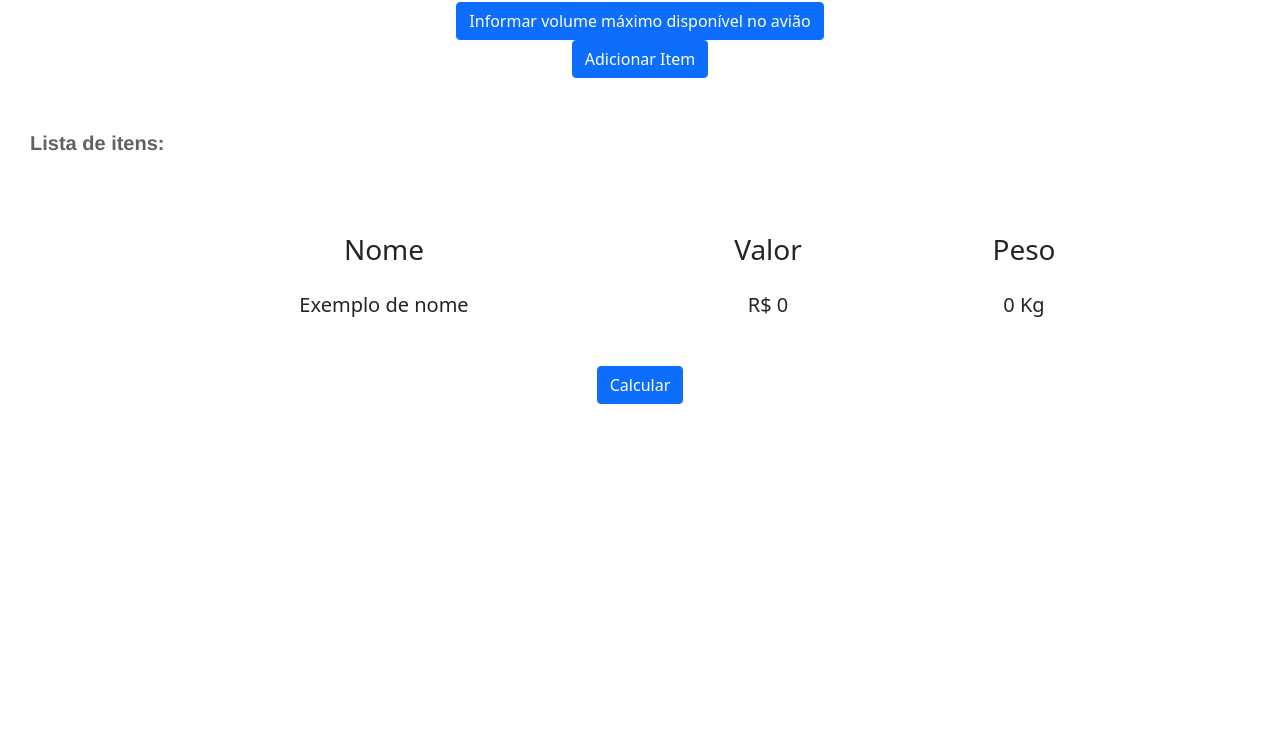
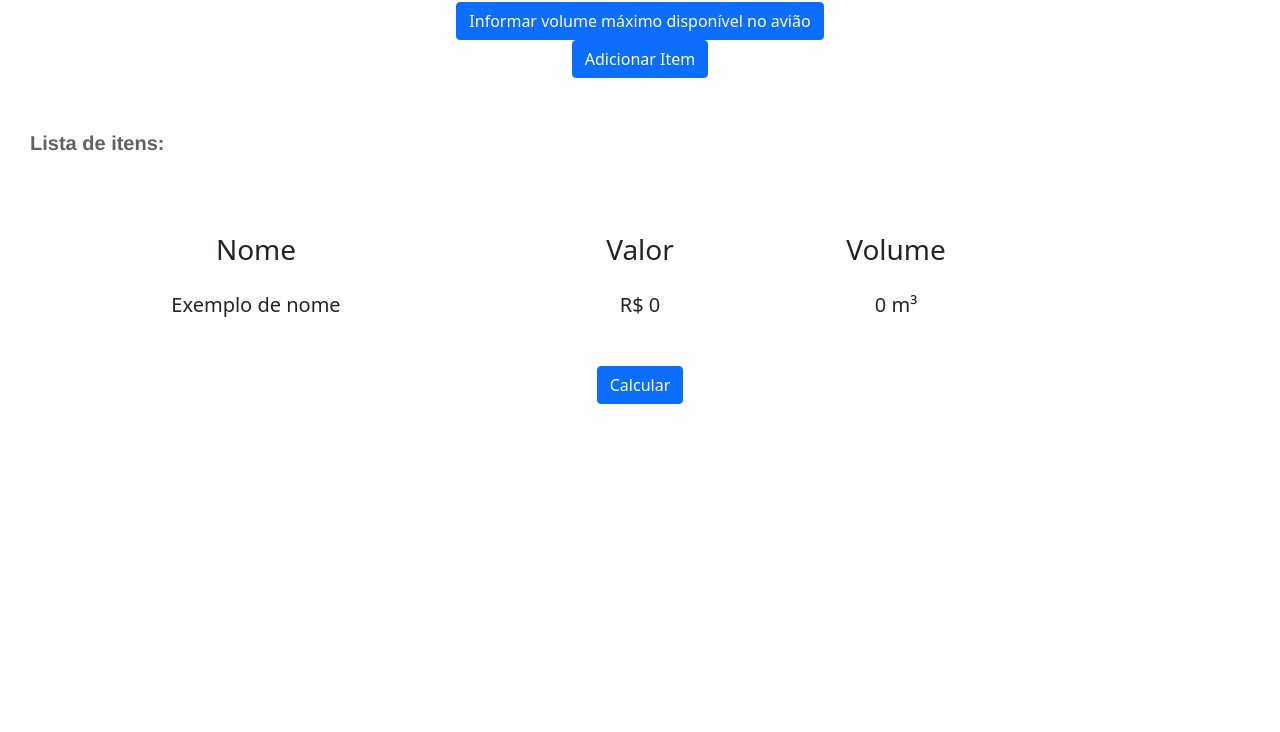
Before and after one commit to projeto-de-algoritmos/PD_Airbus, a React app: page / in a window 1280 px wide. Shown: the part 68-800 px from the top of the page. Built offline with nearby package versions, Linux system fonts and the light colour scheme.

Commit message:
Adicionando campos

```diff
--- a/src/App.css
+++ b/src/App.css
@@ -7,6 +7,7 @@
   flex-direction: column;
   justify-content: space-evenly;
   margin: 10px 15px 50px 15px;
+  justify-content: "space-between";
 }
 
 .navbar{
--- a/src/Components/AddItem/index.js
+++ b/src/Components/AddItem/index.js
@@ -61,15 +61,6 @@ const AddItem = ({pesos, setPesos, valores, setValores, nomes, setNomes}) =>  {
                   onChange={onChangeNome}
                 />
               </Form.Group>
-              <Form.Group className="mb-3" controlId="exampleForm.ControlInput1">
-                <Form.Label className="label">Peso</Form.Label>
-                <Form.Control
-                  type="number"
-                  placeholder="Peso do Item em Kg"
-                  value={pesoItem}
-                  onChange={onChangePeso}
-                />
-              </Form.Group>
               <Form.Group
                 className="mb-3"
                 controlId="exampleForm.ControlTextarea1"
@@ -81,6 +72,15 @@ const AddItem = ({pesos, setPesos, valores, setValores, nomes, setNomes}) =>  {
                   value={valorItem}
                   onChange={onChangeValor}
                 />
+                <Form.Group className="mb-3" controlId="exampleForm.ControlInput1">
+                  <Form.Label className="label">Volume (m³)</Form.Label>
+                  <Form.Control
+                    type="number"
+                    placeholder="Volume do item em m³"
+                    value={pesoItem}
+                    onChange={onChangePeso}
+                  />
+                </Form.Group>
               </Form.Group>
             </Form>
           </Modal.Body>
--- a/src/Components/ListItems/index.js
+++ b/src/Components/ListItems/index.js
@@ -14,7 +14,7 @@ const ListItems = ({ nomes, valores, pesos}) =>  {
                 Valor
             </h3>
             <h3>
-                Peso
+                Volume
             </h3>
         </div>
         <div className="list-structure">
@@ -37,7 +37,7 @@ const ListItems = ({ nomes, valores, pesos}) =>  {
             <div className="info-div">
                 {pesos.map((peso) => (
                     <p>
-                        {peso} Kg
+                        {peso} m³
                     </p>
                 ))}
             </div>
--- a/src/Components/ListItems/style.css
+++ b/src/Components/ListItems/style.css
@@ -15,8 +15,8 @@
     width: 100%;
     height: 100%;
     display: flex;
-    justify-content: center;
-    align-items: center;
+    justify-content: left;
+    align-items: left;
     flex-direction: column;
     margin-top: 5px;
 }
--- a/src/Home.js
+++ b/src/Home.js
@@ -20,7 +20,7 @@ function Home() {
   return (
     <div className="App" >
       <Navbar bg="navbar" variant="dark" sticky="top">
-        <NavbarBrand style={{padding: '20px'}}>Mercadito</NavbarBrand>
+        <NavbarBrand style={{padding: '20px'}}>Airbus</NavbarBrand>
       </Navbar>
 
       <div className="bottom-div">
--- a/src/Knapsack.js
+++ b/src/Knapsack.js
@@ -1,20 +1,20 @@
-export default function knapsack({valores, pesos, maxWeight, setResult}){
-    var W = maxWeight; // peso maximo da mochila
-    var qtd_itens = valores.length; // quantidade total de itens
+export default function knapsack({valores, pesos, maxVol, setResult}){
+    var W = maxVol; // volume maximo
+    var qtd_itens = valores.length; // total de itens
 
     var w = 0; //capacidade gradual
 
-    var memoization = [[]]; //matriz de memorização [PROGRAMAÇÃO DINÂMICA]
+    var memorization = [[]]; //matriz de memorização
 
     for (w = 0; w <= W; w++){
-        memoization[w] = [0];
+        memorization[w] = [0];
         for (var item = 1; item <= qtd_itens; item++){
             if (w >= pesos[item]){
-                memoization[w][item] = Math.max(memoization[w][item-1], memoization[w - pesos[item]][item-1] + valores[item]);
+                memorization[w][item] = Math.max(memorization[w][item-1], memorization[w - pesos[item]][item-1] + valores[item]);
             } else {
-                memoization[w][item] = Math.max(memoization[w][item-1], 0);
+                memorization[w][item] = Math.max(memorization[w][item-1], 0);
             }
         }
     }
-    setResult(memoization[W][qtd_itens]);
+    setResult(memorization[W][qtd_itens]);
 }
--- a/src/index.js
+++ b/src/index.js
@@ -11,7 +11,4 @@ ReactDOM.render(
   document.getElementById('root')
 );
 
-// If you want to start measuring performance in your app, pass a function
-// to log results (for example: reportWebVitals(console.log))
-// or send to an analytics endpoint. Learn more: https://bit.ly/CRA-vitals
 reportWebVitals();
```
Also changed, not shown: src/Components/Alert/index.js (deleted, +0 -22 lines).
